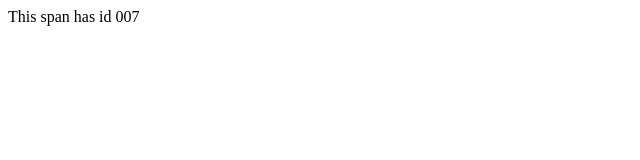
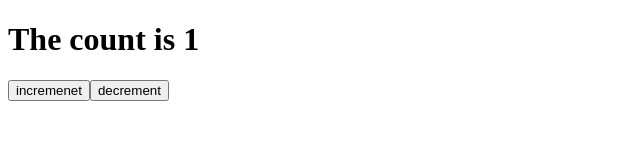
Before and after one commit to ritwiksadhu/Vue.js_tutorial, a plain HTML site: page index.html in a window 1280 px wide. Shown: the whole page, without its empty margins (0-640 px from the left). Drawn offline with nearby package versions, Linux system fonts and the light colour scheme.

Commit message:
Event handlers and functions

```diff
--- a/index.html
+++ b/index.html
@@ -9,13 +9,25 @@
 </head>
 <body>
 <!--
-    we can dynamically put html usine v-html attribute
- -->
+
+    we can use eventHandlers in it
+
+-->
     <div class="test">
-        <div v-id=[dynamicValue]>This span has id {{staticValue}}</div>
+
+        <h1>The count is {{count}}</h1>
+
+        <!--long hand example with  Increment function   -->
+        <button v-on:click="incremenet" >incremenet</button>
+
+
+        <!-- shorthand example with decrement function  -->
+        <button @:click="decrement" >decrement</button>
     </div>
 </body>
 <script>
+
+    // to make functions we need to make a object with methods, here we dont have the issue with "this" so it will automatically find the variable if it is present inside.
 
     const obj = {
         data(){
@@ -25,8 +37,20 @@
                 class:"someClass",
                 htmlEG : "<h1>This is a dynamic html</h1>",
                 staticValue:"007",
-                dynamicValue : 'staticValue'
+                dynamicValue : 'staticValue',
+                count:1
             }
+        },
+
+
+        // to make functions we need to make this methods object,
+        methods : {
+            incremenet(){
+                this.count++
+            },
+            decrement(){
+                this.count--
+            },
         }
     }
     const vm = Vue.createApp(obj).mount('.test')
```
